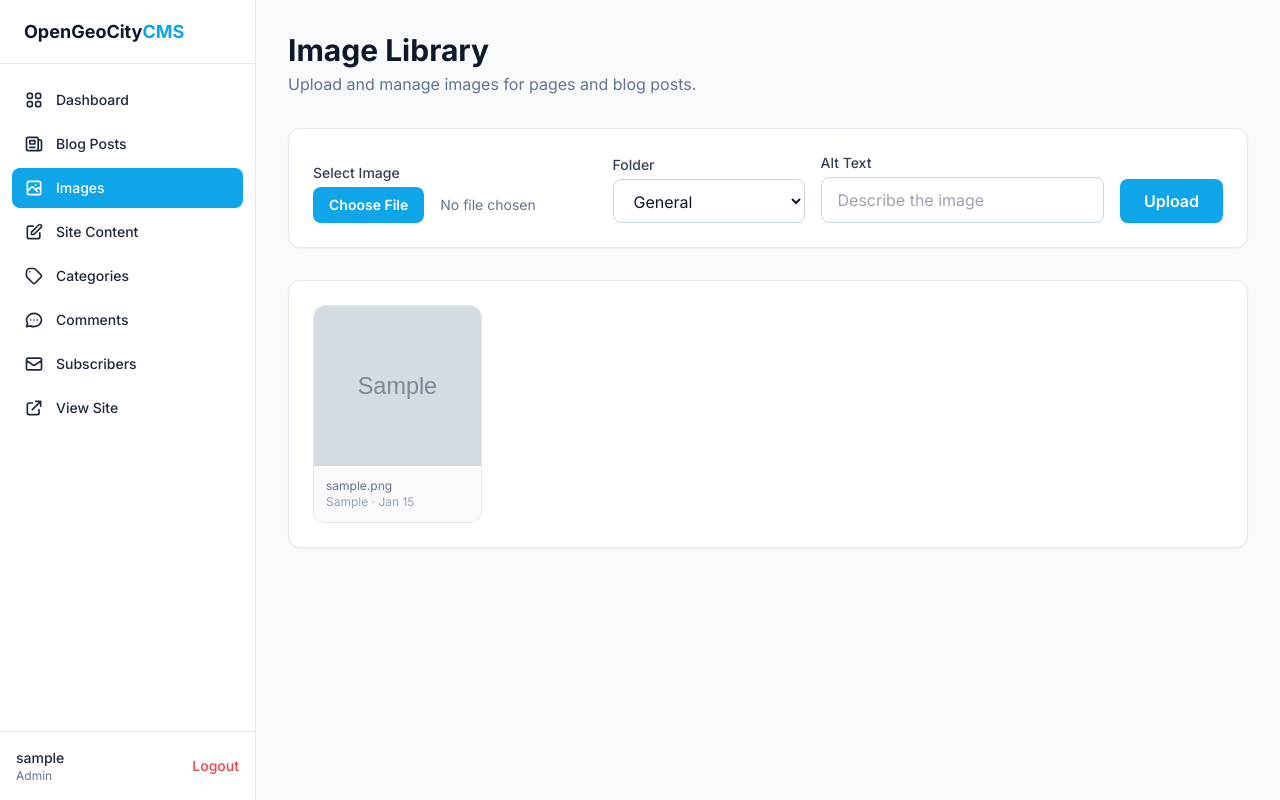
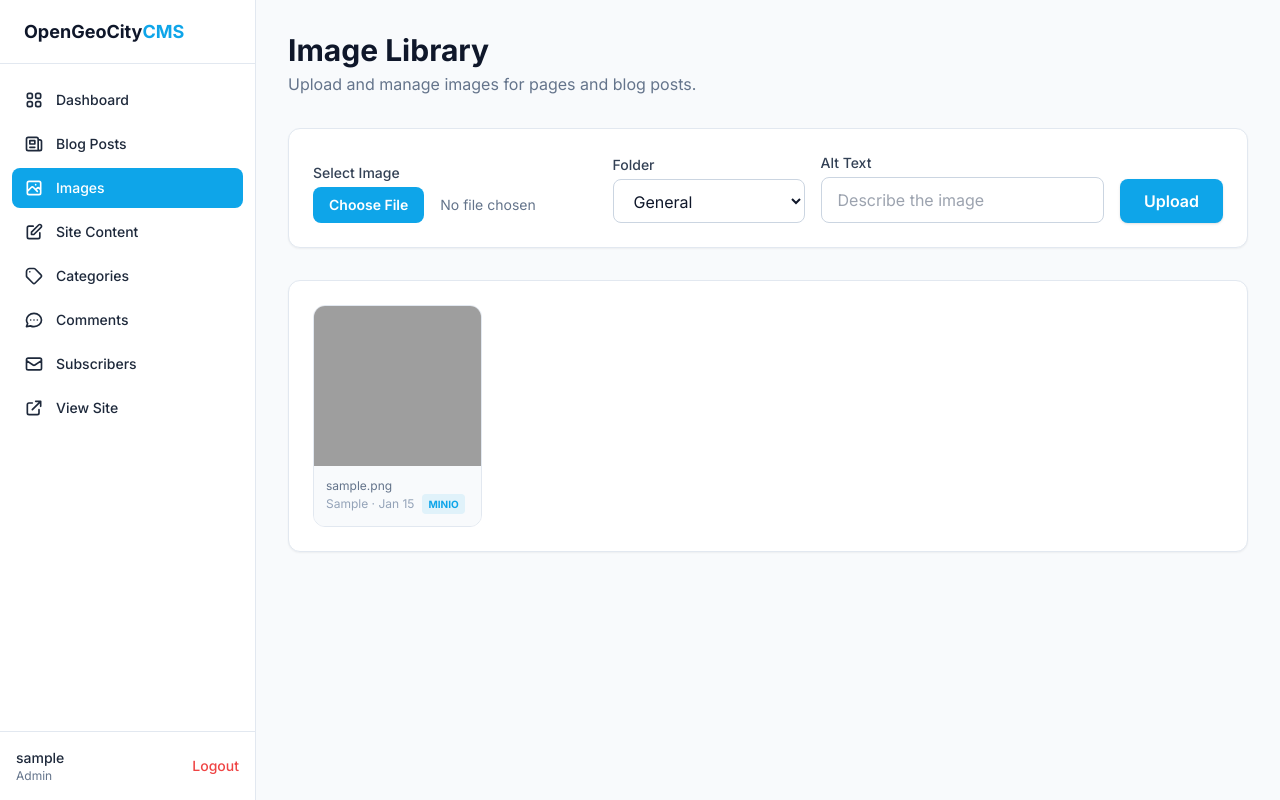
Before and after one commit to OpenGeoCity-Tanzania/OGCTZ_Website, a Flask app: page /admin/images in a window 1280 px wide. Run offline with Flask 3, Linux system fonts and the light colour scheme; a user stored in the database is signed in; tables that the repository leaves empty hold one stand-in row (values such as "Sample post"); grey boxes marked "Sample" are stand-in pictures; some libraries are stand-ins or nearby versions; grey boxes are pictures that could not be loaded.

Commit message:
add MinIO integration for CMS image and blog featured image uploads

```diff
--- a/cms/models.py
+++ b/cms/models.py
@@ -147,11 +147,12 @@ class CMSImage(db.Model):
     alt_text = db.Column(db.String(300), nullable=True)
     folder = db.Column(db.String(100), default="general")
     file_size = db.Column(db.Integer, nullable=True)
+    minio_url = db.Column(db.String(500), nullable=True)
     created_at = db.Column(db.DateTime, default=datetime.utcnow)
 
     @property
     def url(self):
-        return f"/static/uploads/{self.folder}/{self.filename}"
+        return self.minio_url or f"/static/uploads/{self.folder}/{self.filename}"
 
     @property
     def filepath(self):
--- a/cms/routes/admin.py
+++ b/cms/routes/admin.py
@@ -1,4 +1,5 @@
 import os
+import uuid
 from functools import wraps
 from datetime import datetime
 from werkzeug.utils import secure_filename
@@ -7,7 +8,8 @@ from flask_login import login_required, login_user, logout_user, current_user
 from ..models import db, AdminUser, BlogPost, Category, Comment, Subscriber, CMSImage, SiteContent
 from ..utils import (
     save_uploaded_file, make_unique_slug, slugify, get_or_create_content, create_admin_user,
-    parse_scheduled_datetime, seed_content_blocks, _ensure_superadmin
+    parse_scheduled_datetime, seed_content_blocks, _ensure_superadmin, minio_configured,
+    upload_to_minio, delete_from_minio, minio_object_name_from_url
 )
 
 admin_bp = Blueprint("admin", __name__, template_folder="../templates")
@@ -137,9 +139,19 @@ def _apply_post_form(post, form, is_new=False):
 
     # Featured image upload
     if "featured_image" in request.files:
-        filename = save_uploaded_file(request.files["featured_image"], folder="blog")
-        if filename:
-            post.featured_image = f"/static/uploads/blog/{filename}"
+        file = request.files["featured_image"]
+        if file and file.filename:
+            if minio_configured():
+                minio_url = upload_to_minio(file, folder="blog")
+                if minio_url:
+                    post.featured_image = minio_url
+                else:
+                    flash("Featured image upload to MinIO failed. Please check MinIO settings.", "error")
+                    return False, "MinIO upload failed"
+            else:
+                filename = save_uploaded_file(file, folder="blog")
+                if filename:
+                    post.featured_image = f"/static/uploads/blog/{filename}"
 
     return True, None
 
@@ -219,20 +231,41 @@ def admin_image_upload():
         flash("No file selected.", "error")
         return redirect(url_for("admin.admin_images", folder=folder))
 
-    filename = save_uploaded_file(file, folder=folder)
-    if filename:
-        image = CMSImage(
-            filename=filename,
-            original_filename=secure_filename(file.filename),
-            alt_text=request.form.get("alt_text", "").strip() or None,
-            folder=folder,
-            file_size=os.path.getsize(os.path.join(current_app.root_path, "static", "uploads", folder, filename))
-        )
-        db.session.add(image)
-        db.session.commit()
-        flash("Image uploaded successfully.", "success")
+    original = secure_filename(file.filename)
+    if minio_configured():
+        minio_url = upload_to_minio(file, folder=folder)
+        if minio_url:
+            new_filename = original.rsplit(".", 1)[0].lower().replace(" ", "-") if "." in original else "image"
+            ext = original.rsplit(".", 1)[-1].lower() if "." in original else "jpg"
+            new_filename = f"{new_filename[:60]}-{uuid.uuid4().hex[:8]}.{ext}"
+            image = CMSImage(
+                filename=new_filename,
+                original_filename=original,
+                alt_text=request.form.get("alt_text", "").strip() or None,
+                folder=folder,
+                minio_url=minio_url,
+                file_size=0
+            )
+            db.session.add(image)
+            db.session.commit()
+            flash("Image uploaded to MinIO successfully.", "success")
+        else:
+            flash("MinIO upload failed. Please check your MinIO settings.", "error")
     else:
-        flash("Invalid file. Allowed types: PNG, JPG, GIF, WEBP, SVG.", "error")
+        filename = save_uploaded_file(file, folder=folder)
+        if filename:
+            image = CMSImage(
+                filename=filename,
+                original_filename=original,
+                alt_text=request.form.get("alt_text", "").strip() or None,
+                folder=folder,
+                file_size=os.path.getsize(os.path.join(current_app.root_path, "static", "uploads", folder, filename))
+            )
+            db.session.add(image)
+            db.session.commit()
+            flash("Image uploaded successfully.", "success")
+        else:
+            flash("Invalid file. Allowed types: PNG, JPG, GIF, WEBP, SVG.", "error")
     return redirect(url_for("admin.admin_images", folder=folder))
 
 
@@ -240,9 +273,14 @@ def admin_image_upload():
 @login_required
 def admin_image_delete(image_id):
     image = CMSImage.query.get_or_404(image_id)
-    full_path = os.path.join(current_app.root_path, image.filepath)
-    if os.path.exists(full_path):
-        os.remove(full_path)
+    if image.minio_url:
+        bucket, object_name = minio_object_name_from_url(image.minio_url)
+        if object_name:
+            delete_from_minio(object_name, bucket)
+    else:
+        full_path = os.path.join(current_app.root_path, image.filepath)
+        if os.path.exists(full_path):
+            os.remove(full_path)
     db.session.delete(image)
     db.session.commit()
     flash("Image deleted.", "success")
--- a/cms/templates/admin/images.html
+++ b/cms/templates/admin/images.html
@@ -46,7 +46,10 @@
             <img src="{{ img.url }}" alt="{{ img.alt_text or '' }}" class="w-full h-40 object-cover">
             <div class="p-3 bg-slate-50 dark:bg-slate-900">
                 <div class="text-xs text-slate-500 dark:text-slate-400 truncate">{{ img.original_filename }}</div>
-                <div class="text-xs text-slate-400 dark:text-slate-500">{{ img.folder }} · {{ img.created_at.strftime('%b %d') }}</div>
+                <div class="text-xs text-slate-400 dark:text-slate-500 flex items-center gap-2">
+                    {{ img.folder }} · {{ img.created_at.strftime('%b %d') }}
+                    {% if img.minio_url %}<span class="px-1.5 py-0.5 rounded bg-brand-primary/10 text-brand-primary text-[10px] font-bold uppercase">MinIO</span>{% endif %}
+                </div>
             </div>
             <!-- Overlay Actions -->
             <div class="absolute inset-0 bg-black/50 opacity-0 group-hover:opacity-100 transition flex items-center justify-center gap-2">
--- a/cms/utils.py
+++ b/cms/utils.py
@@ -7,6 +7,94 @@ from flask import current_app
 from .models import db, AdminUser, BlogPost, SiteContent
 
 ALLOWED_EXTENSIONS = {"png", "jpg", "jpeg", "gif", "webp", "svg"}
+
+
+def minio_configured():
+    """Return True when all required MinIO environment variables are set."""
+    return all(
+        os.environ.get(k)
+        for k in ("MINIO_ENDPOINT", "MINIO_ACCESS_KEY", "MINIO_SECRET_KEY", "MINIO_BUCKET")
+    )
+
+
+def get_minio_client():
+    """Return a configured MinIO client, or None if not configured."""
+    if not minio_configured():
+        return None
+    try:
+        from minio import Minio
+    except ImportError:
+        return None
+
+    endpoint = os.environ.get("MINIO_ENDPOINT", "localhost:9000")
+    access_key = os.environ.get("MINIO_ACCESS_KEY")
+    secret_key = os.environ.get("MINIO_SECRET_KEY")
+    secure = os.environ.get("MINIO_SECURE", "true").lower() in ("true", "1", "yes")
+    return Minio(endpoint, access_key=access_key, secret_key=secret_key, secure=secure)
+
+
+def minio_public_url(object_name, bucket=None):
+    """Build a public URL for a MinIO object using the configured bucket."""
+    bucket = bucket or os.environ.get("MINIO_BUCKET", "ogctz")
+    endpoint = os.environ.get("MINIO_ENDPOINT", "localhost:9000")
+    secure = os.environ.get("MINIO_SECURE", "true").lower() in ("true", "1", "yes")
+    scheme = "https" if secure else "http"
+    # MinIO public URLs typically look like: https://endpoint/bucket/object-name
+    return f"{scheme}://{endpoint}/{bucket}/{object_name}"
+
+
+def upload_to_minio(file, folder="general", filename=None):
+    """Upload a file to MinIO and return its public URL. Returns None on failure."""
+    if not file or not allowed_file(file.filename):
+        return None
+
+    client = get_minio_client()
+    if not client:
+        return None
+
+    bucket = os.environ.get("MINIO_BUCKET", "ogctz")
+    original = secure_filename(file.filename)
+    new_filename = filename or unique_filename(original)
+    object_name = f"{folder}/{new_filename}" if folder else new_filename
+
+    try:
+        # Ensure bucket exists
+        if not client.bucket_exists(bucket):
+            client.make_bucket(bucket)
+        # Upload file content
+        file_length = os.fstat(file.fileno()).st_size
+        file.seek(0)
+        client.put_object(bucket, object_name, file, file_length, content_type=file.content_type or "application/octet-stream")
+        return minio_public_url(object_name, bucket)
+    except Exception as e:
+        current_app.logger.error(f"MinIO upload failed: {e}")
+        return None
+
+
+def delete_from_minio(object_name, bucket=None):
+    """Delete an object from MinIO. Returns True on success."""
+    client = get_minio_client()
+    if not client:
+        return False
+    bucket = bucket or os.environ.get("MINIO_BUCKET", "ogctz")
+    try:
+        client.remove_object(bucket, object_name)
+        return True
+    except Exception as e:
+        current_app.logger.error(f"MinIO delete failed: {e}")
+        return False
+
+
+def minio_object_name_from_url(url):
+    """Extract bucket/object-name from a MinIO public URL."""
+    if not url:
+        return None, None
+    bucket = os.environ.get("MINIO_BUCKET", "ogctz")
+    endpoint = os.environ.get("MINIO_ENDPOINT", "localhost:9000")
+    prefix = f"{endpoint}/{bucket}/"
+    if prefix in url:
+        return bucket, url.split(prefix, 1)[-1]
+    return None, None
 
 
 def parse_scheduled_datetime(value):
--- /dev/null
+++ b/migrations/add_minio_url_to_cms_images.sql
@@ -0,0 +1,5 @@
+-- Migration: add minio_url column to cms_images table
+-- Run this against your MariaDB database after pulling the code update.
+-- Required for MinIO image uploads in the admin panel.
+
+ALTER TABLE cms_images ADD COLUMN minio_url VARCHAR(500) NULL;
--- a/requirements.txt
+++ b/requirements.txt
@@ -8,3 +8,4 @@ requests
 python-dotenv
 gunicorn
 PyMySQL==1.1.1
+minio>=7.2.0
```
Also changed, not shown: 1 other file.
